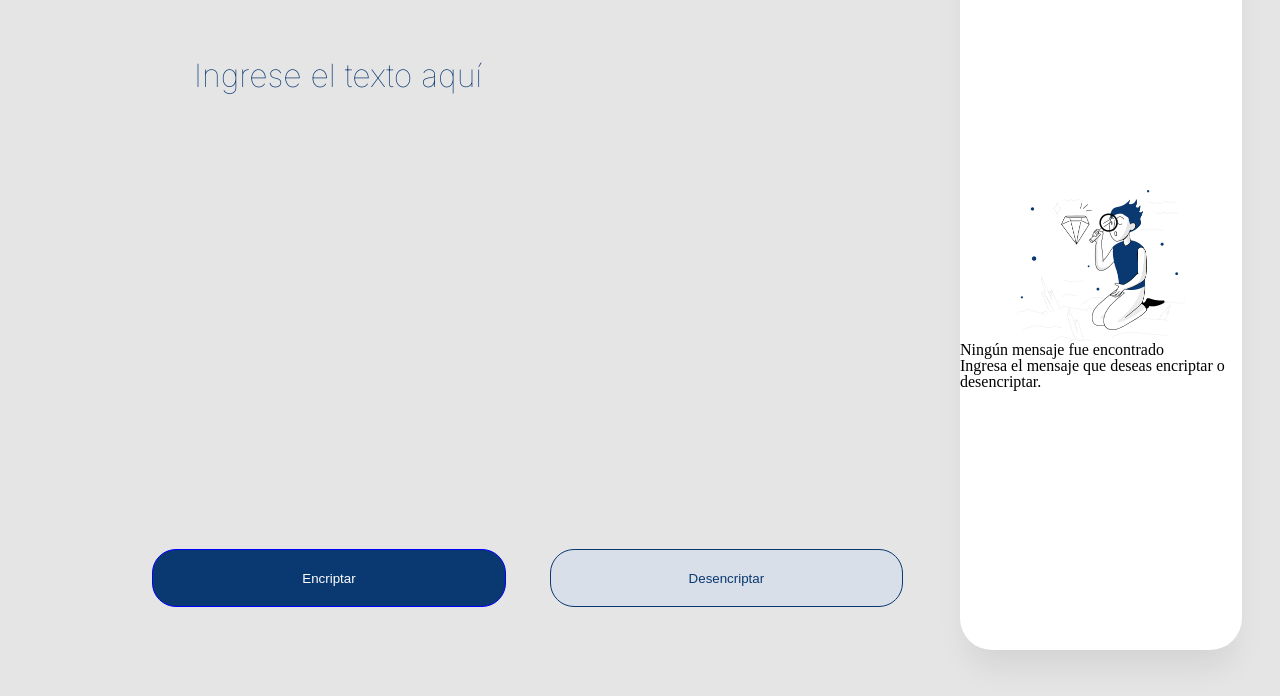
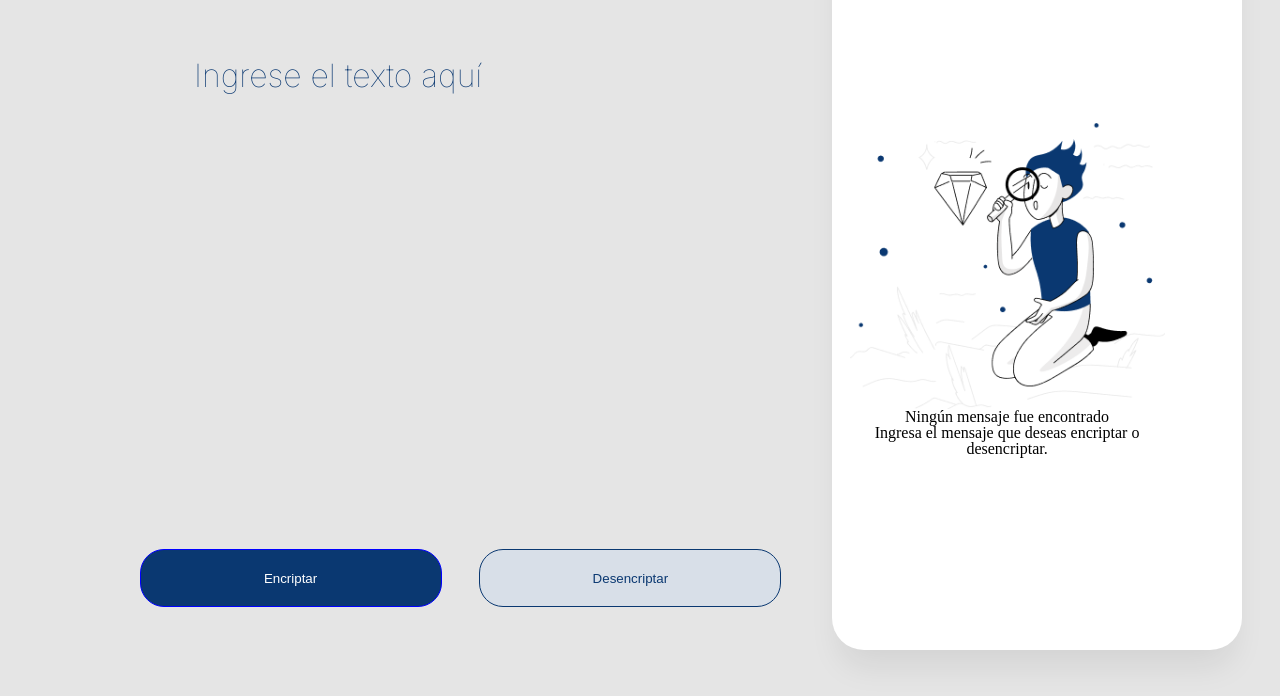
Before and after one commit to Jose-Angel-Sanchez/proyectoEncriptador, a plain HTML site: page index.html in a window 1280 px wide. Shown: the part 94-790 px from the top of the page. Drawn offline with Linux system fonts and the light colour scheme.

Commit message:
Ajustando posiciones de elementos en el aside

```diff
--- a/index.html
+++ b/index.html
@@ -6,7 +6,7 @@
 	<link rel="stylesheet" type="text/css" href="reset.css">
 	<link rel="stylesheet" type="text/css" href="style.css">
 	<link rel="shortcut icon" href="imagenes/logoPestanha.png">
-	<link rel="preconnect" href="https://fonts.googleapis.com">
+	<link rel="preconnect" href="style.css">
 	<link rel="preconnect" href="https://fonts.gstatic.com" crossorigin>
 	<link href="https://fonts.googleapis.com/css2?family=Inter:wght@100&display=swap" rel="stylesheet">
 	<title>Proyecto Encriptador</title>
--- a/style.css
+++ b/style.css
@@ -5,7 +5,7 @@ body{
 	position: absolute;
 	left: 5%;
 	top: 3%;
-	width: 69%;
+	width: 59%;
 	height: 15%;
 }
 .container__main{
@@ -13,7 +13,7 @@ body{
 	padding: 0 0 0 10%;
 	left: 5%;
 	top: 18%;
-	width: 59%;
+	width: 49%;
 	height: 57%;
 }
 	.container__main textarea, .container__main ::placeholder{
@@ -43,19 +43,19 @@ body{
 	display: flex;
 	right: 3%;
 	top: 3%;
-	width: 22%;
+	width: 32%;
 	height: 90%;
 	background: #FFFFFF;
 	box-shadow: 0px 24px 32px -8px rgba(0, 0, 0, 0.08);
 	border-radius: 32px;
 	align-items: center;
 }
-.container__aside img{
+.container__aside img,h2,p{
 	box-sizing: border-box;
 	display: block;
-	width: 60%;
-	height: 80%;
+	width: 90%;
 	margin: 0 auto;
+	text-align: center;
 }
 .container__footer{
 	position: absolute;
@@ -63,7 +63,7 @@ body{
 	padding: 0 0 0 10%;
 	left: 5%;
 	top: 75%;
-	width: 59%;
+	width: 49%;
 	height: 18%;
 	align-items: center;
 }
```
